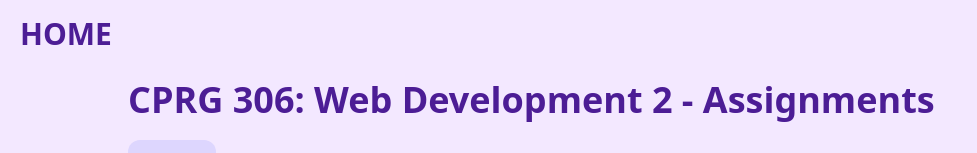
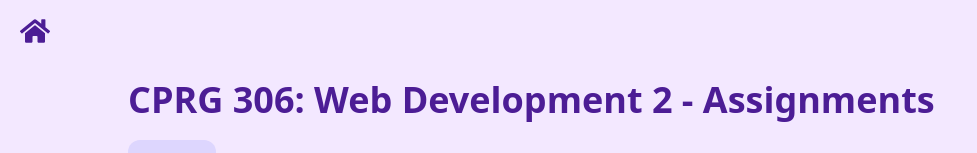
Before and after one commit to emildave/cprg306-assignments, a Next.js app: page / in a window 1280 px wide. Shown: the top 153 px of the page, without its empty margins (0-977 px from the left). Built offline with nearby package versions, Linux system fonts and the light colour scheme.

Commit message:
added icons
changed home button to an icon

```diff
--- a/app/layout.js
+++ b/app/layout.js
@@ -1,5 +1,6 @@
 import "./globals.css";
 import Link from "next/link";
+import { FaHome } from "react-icons/fa";
 
 export const metadata = {
   title: "Shopping List",
@@ -14,7 +15,7 @@ export default function RootLayout({ children }) {
           href={"/"}
           className="absolute font-bold text-3xl top-2 left-2 text-violet-900 px-3 py-2 hover:bg-violet-300 rounded-xl"
           >
-          HOME
+          <FaHome />
         </Link>
         <div className="w-[80%]">{children}</div>
       </body>
```
Also changed, not shown: package.json (+5 -4 lines), 1 other file (tests, documents, lock files or other folders).
